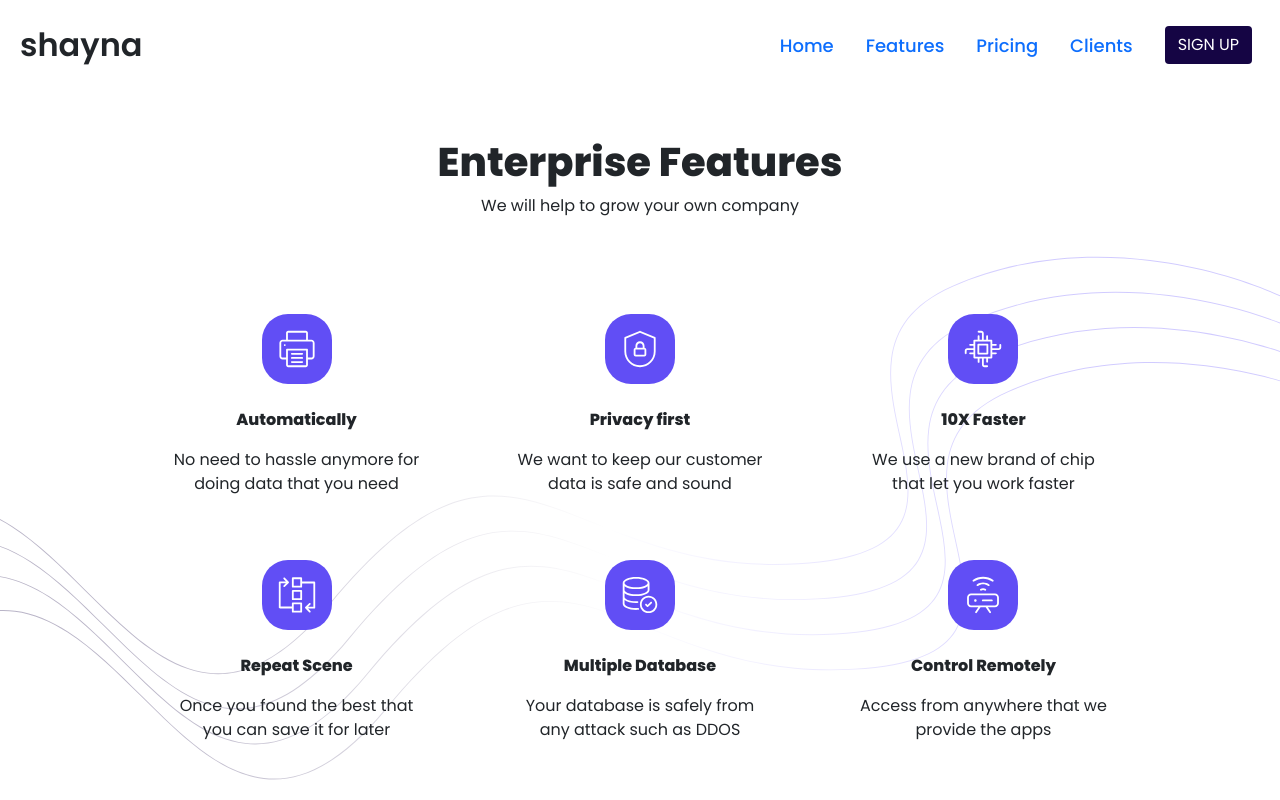
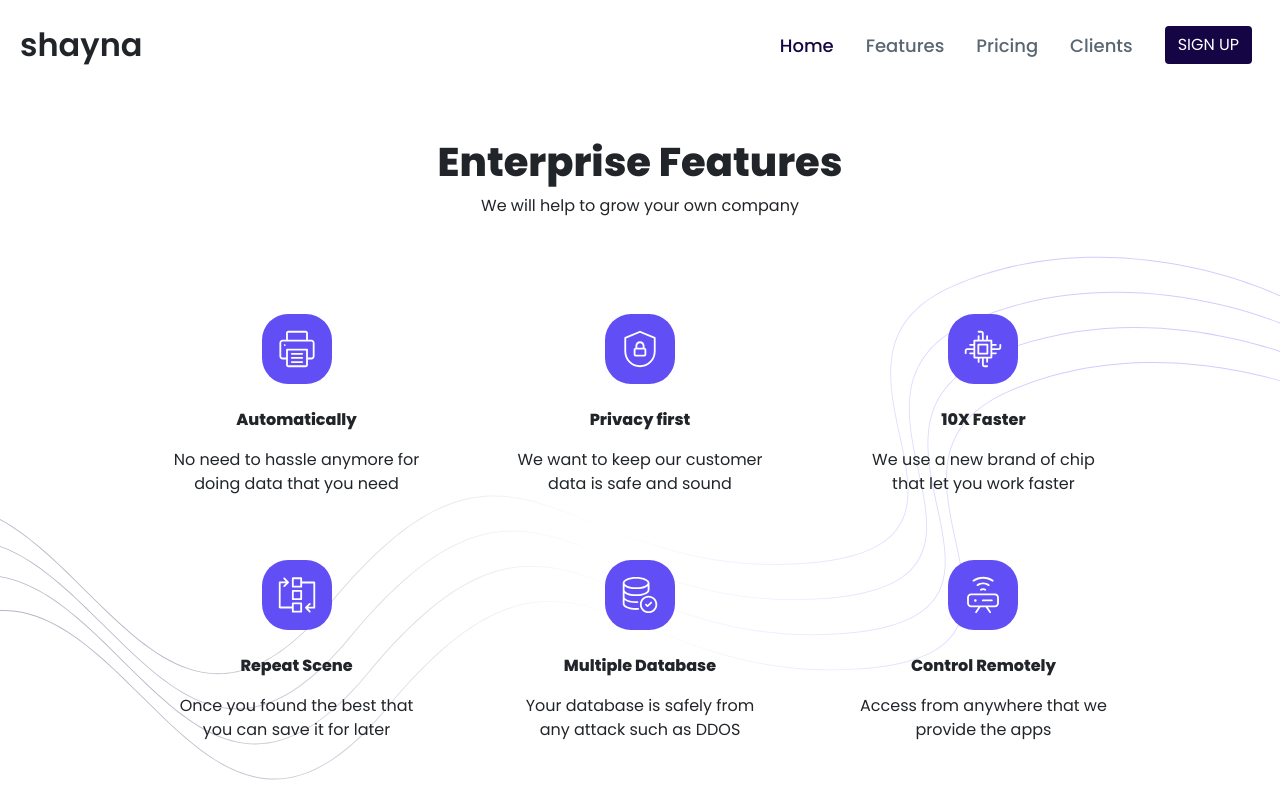
Before and after one commit to fakhrylinux/shayna-enterprise-landingpage, a plain HTML site: page index.html in a window 1280 px wide. Shown: the top 800 px of the page. Drawn offline with nearby package versions, Linux system fonts and the light colour scheme.

Commit message:
Change nav-link color

```diff
--- a/assets/css/style.css
+++ b/assets/css/style.css
@@ -26,6 +26,11 @@ body {
 .nav-link {
     font-weight: 500;
     font-size: 1.125rem;
+    color: #5A6772;
+}
+
+.nav-link.active {
+    color: var(--primary-color);
 }
 
 .btn-custom {
--- a/index.html
+++ b/index.html
@@ -3,11 +3,11 @@
 <head>
     <meta charset="utf-8">
     <meta name="viewport" content="width=device-width, initial-scale=1">
-    <title>Shayna Enterprise</title>
     <link href="https://cdn.jsdelivr.net/npm/bootstrap@5.1.3/dist/css/bootstrap.min.css" rel="stylesheet"
           integrity="sha384-1BmE4kWBq78iYhFldvKuhfTAU6auU8tT94WrHftjDbrCEXSU1oBoqyl2QvZ6jIW3" crossorigin="anonymous">
     <link rel="stylesheet" href="https://cdn.jsdelivr.net/npm/bootstrap-icons@1.9.1/font/bootstrap-icons.css">
     <link rel="stylesheet" href="assets/css/style.css">
+    <title>Shayna Enterprise</title>
 </head>
 <body>
 
```
